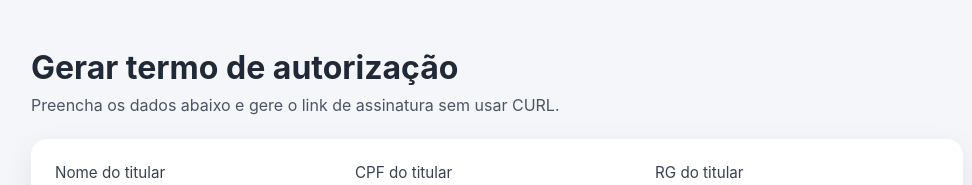
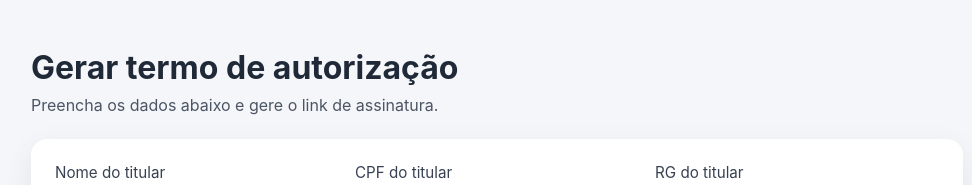
Before and after one commit to guilhermemouraovc/autentique-api, a website: page public/index.html in a window 1280 px wide. Shown: the top 185 px of the page, without its empty margins (143-1115 px from the left). Drawn offline with Linux system fonts and the light colour scheme.

Commit message:
Mudanças

```diff
--- a/public/index.html
+++ b/public/index.html
@@ -10,7 +10,7 @@
   <main class="container">
     <header class="header">
       <h1>Gerar termo de autorização</h1>
-      <p>Preencha os dados abaixo e gere o link de assinatura sem usar CURL.</p>
+      <p>Preencha os dados abaixo e gere o link de assinatura.</p>
     </header>
 
     <form id="termo-form" class="card">
```
